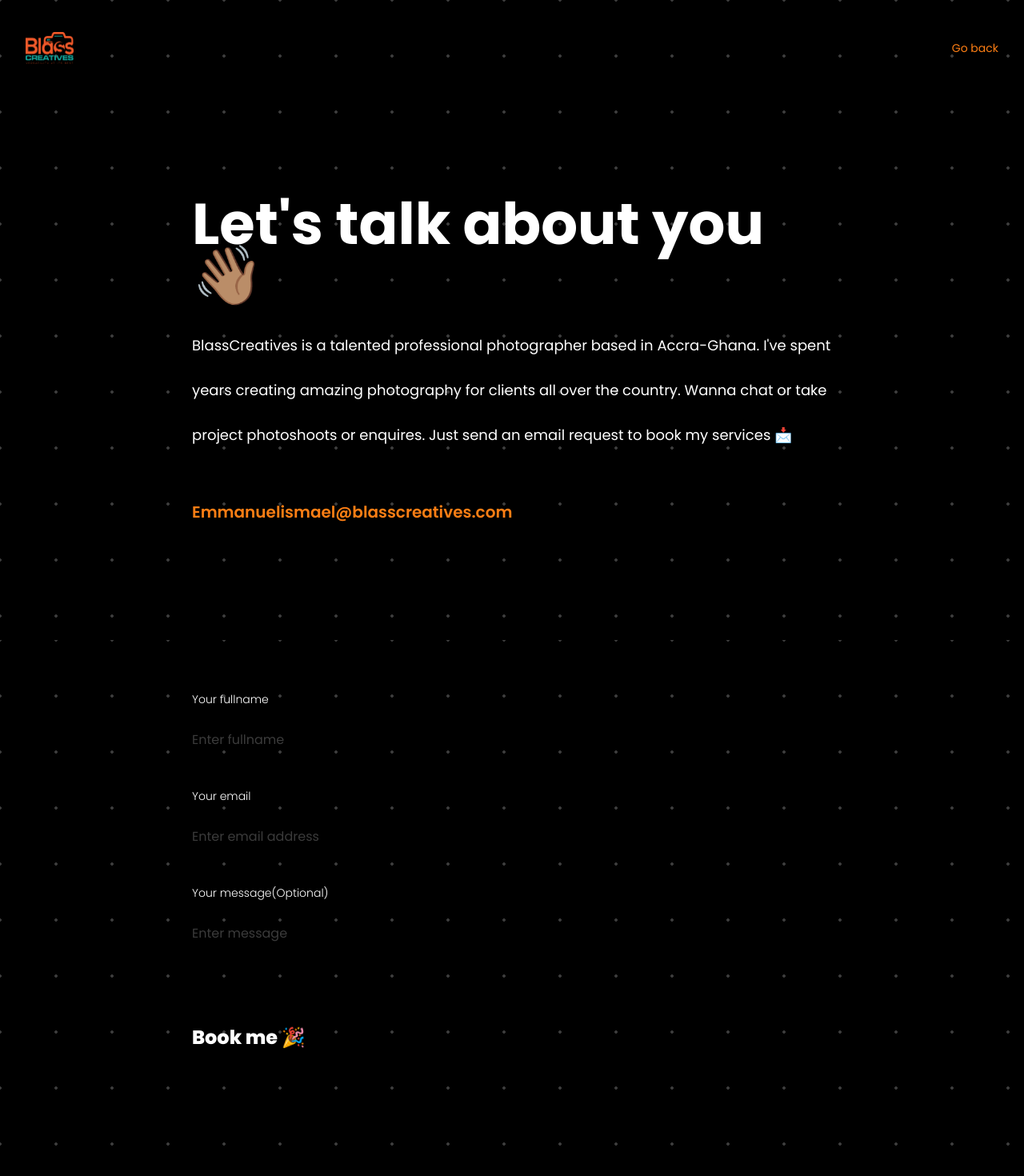
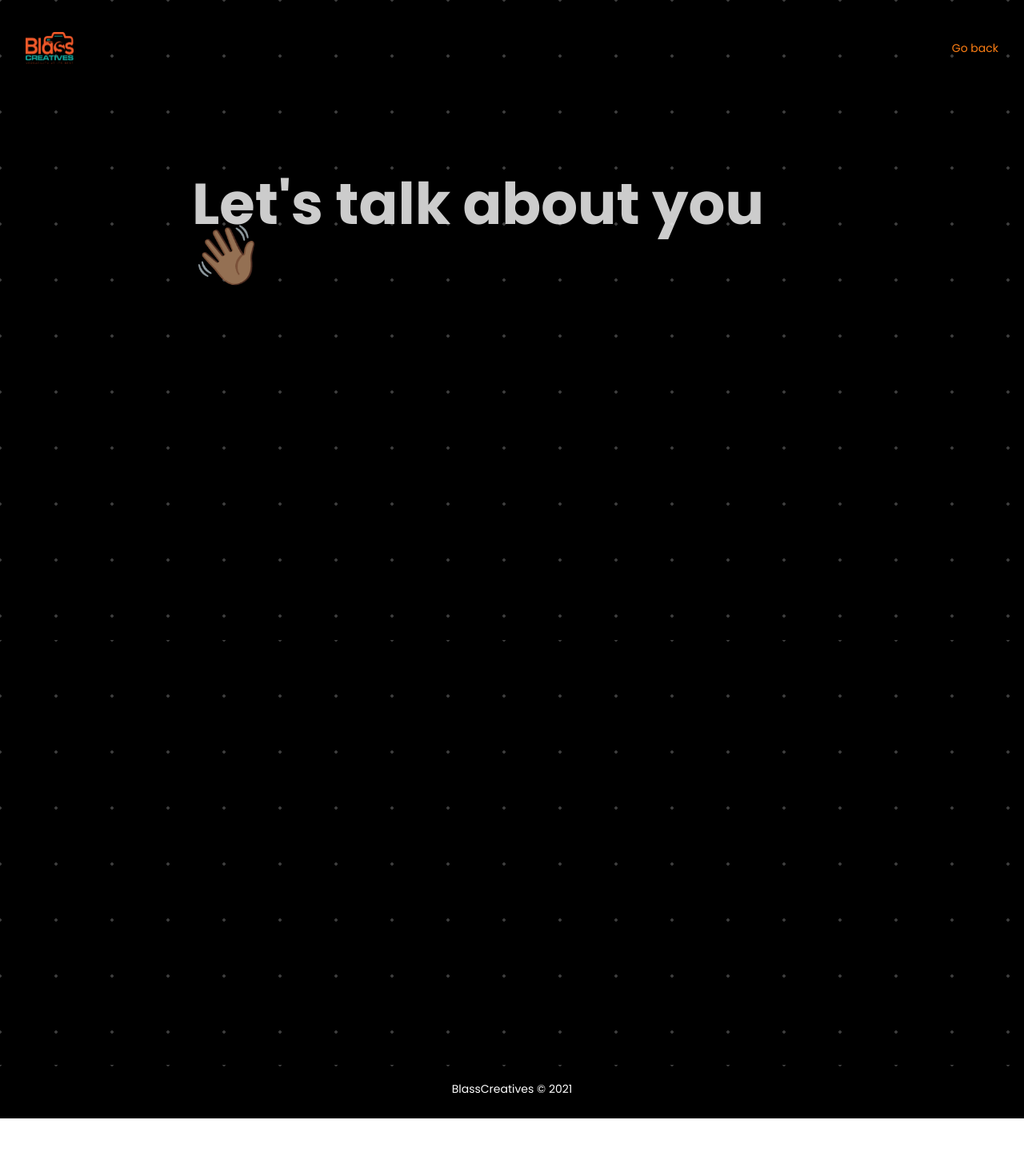
Before and after one commit to kwameaj67/blass_creatives, a React (Create React App) app: page /contact in a window 1280 px wide. Shown: the top 1470 px of the page at 80% size. After the commit the page ends 1398 px from the top, so only its background shows below. Built offline with nearby package versions, Linux system fonts and the light colour scheme.

Commit message:
fix contact form

```diff
--- a/src/Pages/Contact/Contact.js
+++ b/src/Pages/Contact/Contact.js
@@ -16,7 +16,7 @@
     }
     return (
         <div className="contact-page">
-             <div className="contact-header">
+             <div className="contact-header animate__animated animate__fadeInDown animate__delay-1s">
                 <div className="contact-nav">
                     <Link to="/">
                         <img className="logo-img" src={logo} alt="brass" style={{ width: 60, height: 40 }} loading="lazy" />
@@ -29,14 +29,14 @@
                 </div>
             </div>
             <div className="contact-heading">
-                    <h1>Let's talk about you👋🏽</h1>
+                    <h1 className="animate__animated animate__fadeInDown animate__delay-2s">Let's talk about you👋🏽</h1>
                     <div className="email-container">
-                        <p>BlassCreatives is a talented professional photographer based in Accra-Ghana. I've spent years creating amazing photography for clients all over the country. Wanna chat or take project photoshoots or enquires. Just send an email request to book my services 📩</p>
-                        <button onClick={sendEmail}>Emmanuelismael@blasscreatives.com</button>
+                        <p className="animate__animated animate__fadeInDown animate__delay-3s">BlassCreatives is a talented professional photographer based in Accra-Ghana. I've spent years creating amazing photography for clients all over the country. Wanna chat or take project photoshoots or enquires. Just send an email request to book my services 📩</p>
+                        <button onClick={sendEmail} className="animate__animated animate__fadeInDown animate__delay-4s">Emmanuelismael@blasscreatives.com</button>
                     </div>
             </div>
-            <div className="form">
-                <form className="contact-form-container" onSubmit={sendEmail} action="mailto:Emmanuelismael@blasscreatives.com " method="get" encType="text/plain">
+            <div className="form ">
+                <form className="contact-form-container animate__animated animate__fadeInDown animate__delay-4s" onSubmit={sendEmail} action="mailto:Emmanuelismael@blasscreatives.com " method="get" encType="text/plain">
                     {/* <h1>Get in touch with me</h1> */}
                     <div className="form-item">
                         <label className="input-label">Your fullname</label>
--- a/src/Pages/Contact/contact.css
+++ b/src/Pages/Contact/contact.css
@@ -86,7 +86,7 @@
     justify-content: center;
     align-items: flex-start;
     flex-direction: column;
-    padding: 50px 0px 100px;
+    /* padding: 50px 0px 100px; */
     margin: 0px 15rem;
 }
 .contact-form-container h1{
@@ -224,6 +224,7 @@
         justify-content: center;
         flex-direction: column;
         align-items: center;
+        margin: 0px 0rem;
     }
     .contact-form-container h1{
         text-align: center;
```
